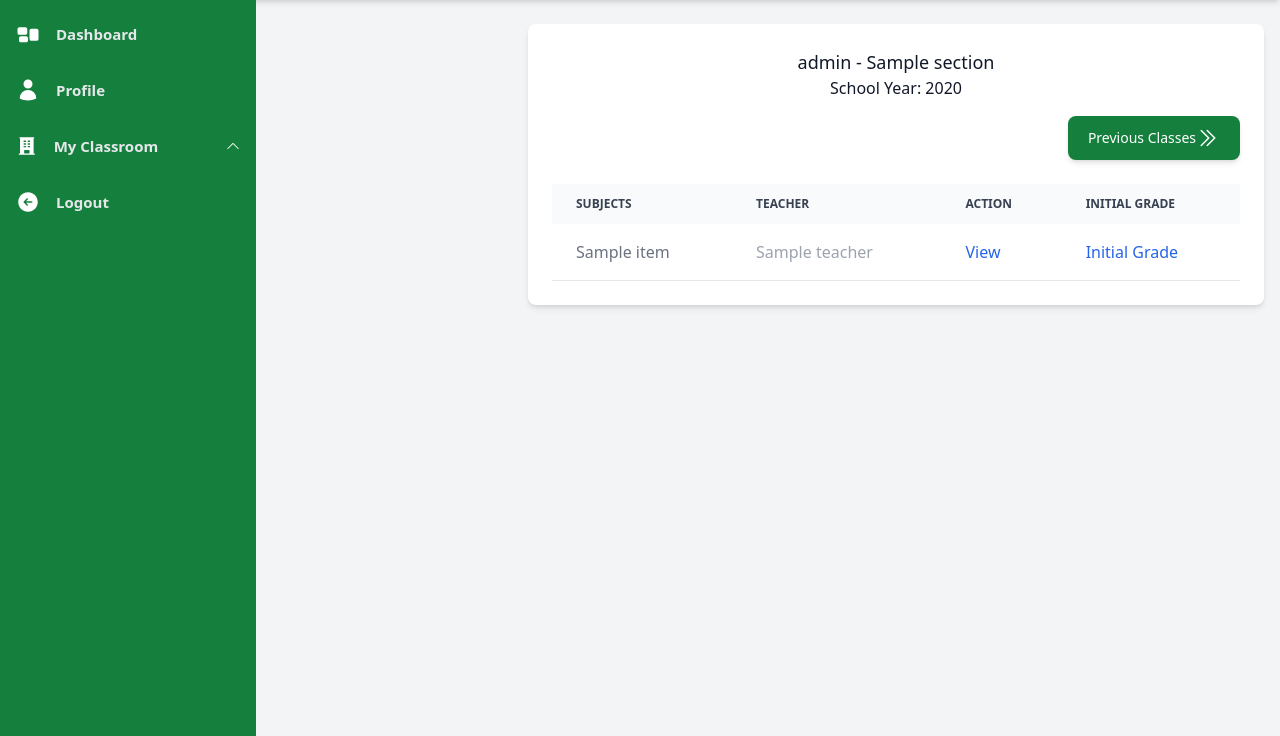
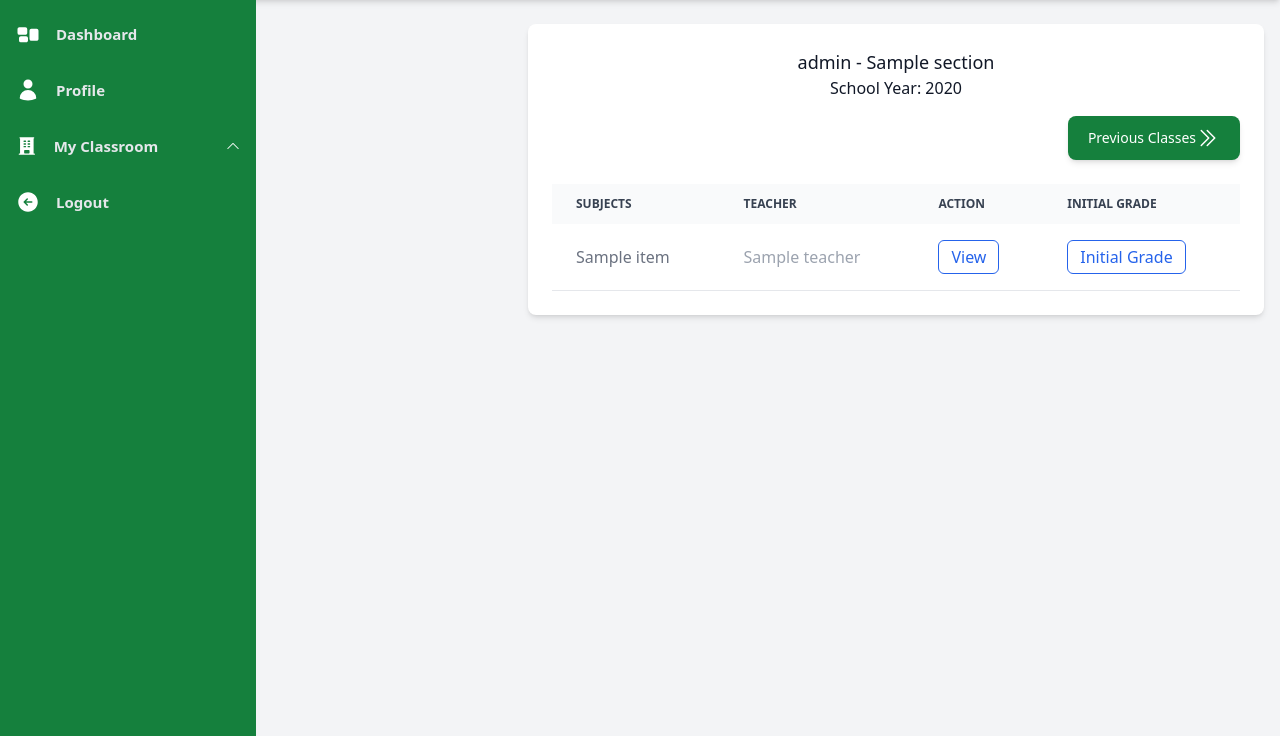
Before and after one commit to Kotarooopo/Grades-Management-System-V5, a Django app: template core/templates/student-SubjectList.html in a window 1280 px wide. Shown: the part 64-800 px from the top of the page. Run offline with Django 3.2, Linux system fonts and the light colour scheme; the template is opened without the code that fills it: most values are stand-ins (such as "Sample title", 1, 10 or a date in 2020); style sheets or scripts are compiled from the project's sources; some libraries are stand-ins or nearby versions.

Commit message:
changing button

```diff
--- a/core/templates/student-SubjectList.html
+++ b/core/templates/student-SubjectList.html
@@ -39,10 +39,20 @@
                     <td class="px-6 py-4">{{ item.subject }}</td>
                     <td class="px-6 py-4 font-medium text-gray-400">{{ item.teacher }}</td>
                     <td class="px-6 py-4">
-                        <button onclick="openGradingPeriodModal('{{ item.subject_id }}', '{{ item.class_id }}', 'ScoreList')" class="font-medium text-blue-600 dark:text-blue-500 hover:underline view-btn">View</button>
+                        <button
+                                    onclick="openGradingPeriodModal('{{ item.subject_id }}', '{{ item.class_id }}', 'ScoreList')"
+                                    class="font-medium text-blue-600 dark:text-blue-500 border border-blue-600 dark:border-blue-500 hover:bg-blue-700 dark:hover:bg-blue-600 hover:text-white py-1 px-3 rounded-md view-btn"
+                                    >
+                                    View
+                        </button>
                     </td>
                     <td class="px-6 py-4">
-                        <button onclick="openGradingPeriodModal('{{ item.subject_id }}', '{{ item.class_id }}', 'InitialGrade')" class="font-medium text-blue-600 dark:text-blue-500 hover:underline view-btn">Initial Grade</button>
+                        <button
+                                    onclick="openGradingPeriodModal('{{ item.subject_id }}', '{{ item.class_id }}', 'InitialGrade')"
+                                    class="font-medium text-blue-600 dark:text-blue-500 border border-blue-600 dark:border-blue-500 hover:bg-blue-700 dark:hover:bg-blue-600 hover:text-white py-1 px-3 rounded-md view-btn"
+                                    >
+                                    Initial Grade
+                        </button>
                     </td>
                 </tr>
                 {% empty %}
```
Also changed, not shown: core/templates/student-PreviousClasses.html (+12 -2 lines).
